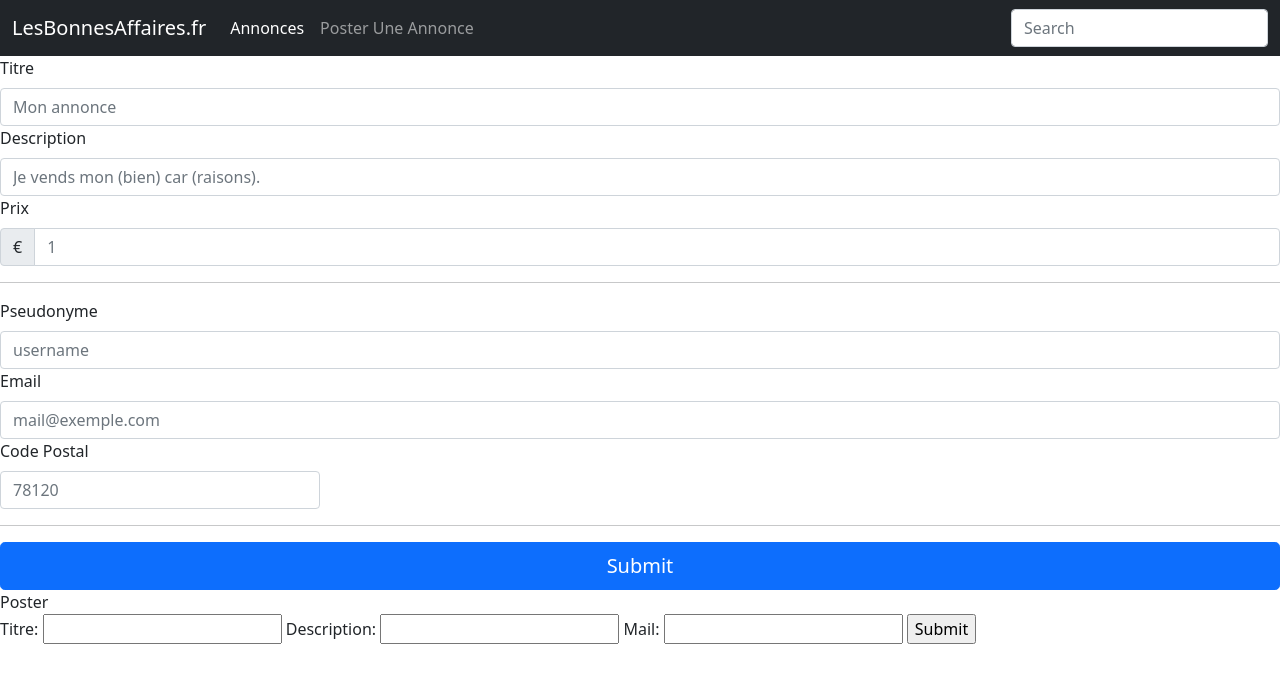
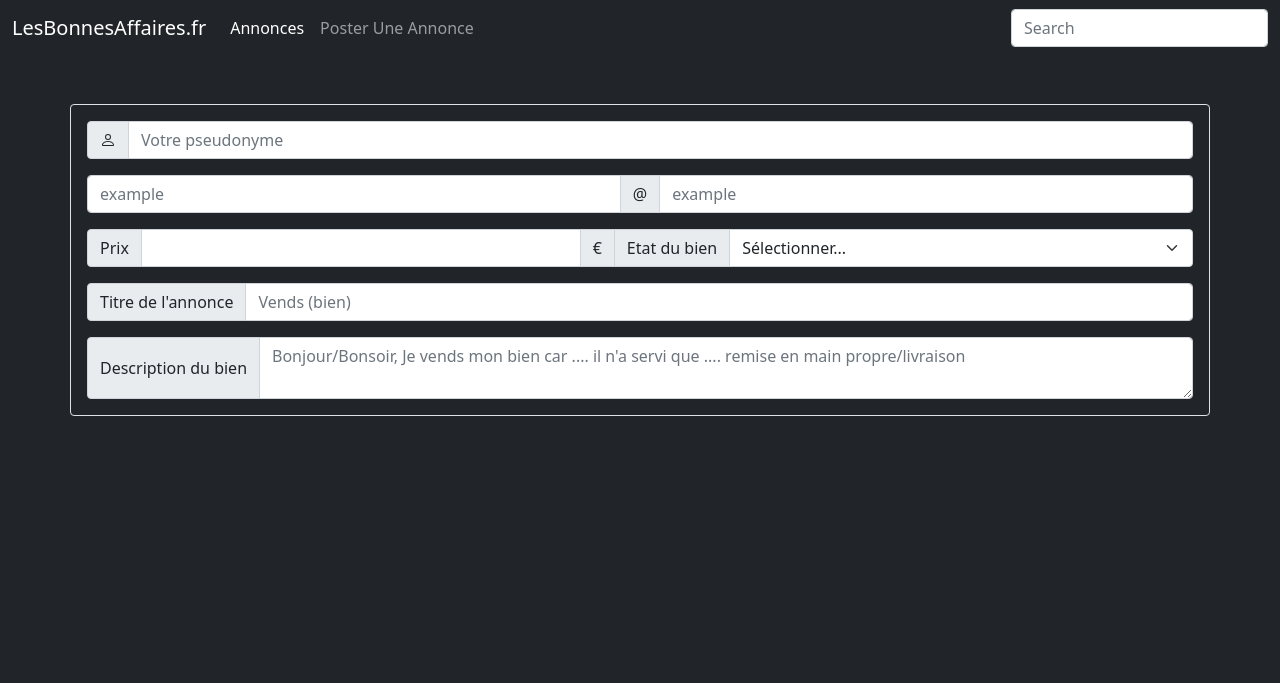
Before and after one commit to Scaffus/Annonces-Web, a Flask app: page /newPost in a window 1280 px wide. Shown: the top 683 px of the page. Run offline with Flask 2, Linux system fonts and the light colour scheme.

Commit message:
v0.1 of annonces

```diff
--- /dev/null
+++ b/app.py
@@ -0,0 +1,71 @@
+from flask import Flask, render_template, request, redirect
+from flask_sqlalchemy import SQLAlchemy
+from sqlalchemy import desc
+from datetime import datetime
+
+app = Flask(__name__)
+app.config['SQLALCHEMY_DATABASE_URI'] = 'sqlite:///annonces.db'
+db = SQLAlchemy(app)
+
+class Post(db.Model):
+
+    id              = db.Column(db.Integer, primary_key = True)
+    title           = db.Column(db.Text, nullable = False)
+    description     = db.Column(db.Text, nullable = False)
+    mail            = db.Column(db.Text, nullable = False)
+    price           = db.Column(db.Text, nullable = False)
+    username        = db.Column(db.Text, nullable = False)
+    asset_condition = db.Column(db.Text, nullable = False)
+
+    def __repr__(self):
+        return 'Post ' + str(self.id)
+
+
+@app.route('/', methods=['GET', 'POST'])
+def home():
+
+    if request.method == 'POST':
+
+        title           = request.form['title']
+        description     = request.form['description']
+        mailName        = request.form['mailName']
+        mailHost        = request.form['mailHosr']
+        price           = request.form['price']
+        username        = request.form['username']
+        asset_condition = request.form['assetCondition']
+
+        # if title:
+        if description and mailName and mailHost and title and description and price and asset_condition and username:
+
+            mail = '{}@{}'.format(mailName, mailHost)
+
+            newPost = Post(title=title, description=description, mail=mail, price=price, username=username, asset_condition=asset_condition)
+
+            db.session.add(newPost)
+            db.session.commit()
+
+
+        return redirect('/')
+
+    else:
+
+        allPosts = Post.query.order_by(Post.id.desc()).all()
+        return render_template('index.html', posts=allPosts)
+
+@app.route('/post/delete/<int:id>')
+def delete(id):
+
+    post = Post.query.get_or_404(id)
+
+    db.session.delete(post)
+    db.session.commit()
+
+    return redirect('/')
+
+@app.route('/newPost')
+def new_post():
+
+    return render_template('newPost.html')
+
+if __name__ == '__main__':
+    app.run(debug = True)
--- a/main.py
+++ /dev/null
@@ -1,74 +0,0 @@
-from flask import Flask, render_template, request, redirect
-from flask_sqlalchemy import SQLAlchemy
-from sqlalchemy import desc
-from datetime import datetime
-
-app = Flask(__name__)
-app.config['SQLALCHEMY_DATABASE_URI'] = 'sqlite:///posts.db'
-db = SQLAlchemy(app)
-
-class Post(db.Model):
-
-    id          = db.Column(db.Integer, primary_key = True)
-    title       = db.Column(db.Text, nullable = False)
-    description = db.Column(db.Text, nullable = False)
-    mail        = db.Column(db.Text, nullable = False)
-    price       = db.Column(db.Text, nullable = False)
-    username    = db.Column(db.Text, nullable = False)
-    zip_code    = db.Column(db.Text, nullable = False)
-
-    def __repr__(self):
-        return 'Post ' + str(self.id)
-
-
-@app.route('/', methods=['GET', 'POST'])
-def home():
-
-    if request.method == 'POST':
-
-        title       = request.form['title']
-        description = request.form['description']
-        mail        = request.form['mail']
-        price       = request.form['price']
-        username    = request.form['username']
-        zip_code    = request.form['zip_code']
-
-        # if title:
-        if description:
-            if mail:
-                newPost = Post(title=title, description=description, mail=mail, price=price, username=username, zip_code=zip_code)
-
-                db.session.add(newPost)
-                db.session.commit()
-            else:
-                return redirect('/')
-            # else:
-            #     return redirect('/')
-        else:
-            return redirect('/')
-
-
-        return redirect('/')
-
-    else:
-
-        allPosts = Post.query.order_by(Post.id.desc()).all()
-        return render_template('index.html', posts=allPosts)
-
-@app.route('/post/delete/<int:id>')
-def delete(id):
-
-    post = Post.query.get_or_404(id)
-
-    db.session.delete(post)
-    db.session.commit()
-
-    return redirect('/')
-
-@app.route('/newPost')
-def new_post():
-
-    return render_template('newPost.html')
-
-if __name__ == '__main__':
-    app.run(debug = True)
--- a/templates/base.html
+++ b/templates/base.html
@@ -6,12 +6,38 @@
     <meta charset="UTF-8">
     <meta http-equiv="X-UA-Compatible" content="IE=edge">
     <meta name="viewport" content="width=device-width, initial-scale=1.0">
-    <link href="https://cdn.jsdelivr.net/npm/bootstrap@5.0.0-beta2/dist/css/bootstrap.min.css" rel="stylesheet" integrity="sha384-BmbxuPwQa2lc/FVzBcNJ7UAyJxM6wuqIj61tLrc4wSX0szH/Ev+nYRRuWlolflfl" crossorigin="anonymous">
+    <link href="https://cdn.jsdelivr.net/npm/bootstrap@5.0.0-beta2/dist/css/bootstrap.min.css" rel="stylesheet"
+        integrity="sha384-BmbxuPwQa2lc/FVzBcNJ7UAyJxM6wuqIj61tLrc4wSX0szH/Ev+nYRRuWlolflfl" crossorigin="anonymous">
+    <title>LesBonnesAffaires.fr</title>
     {% block head %} {% endblock %}
 
 </head>
 
-<body>
+<body class="bg-dark">
+
+    <nav class="navbar navbar-expand navbar-dark bg-dark" aria-label="Second navbar example">
+        <div class="container-fluid">
+            <a class="navbar-brand" href="#">LesBonnesAffaires.fr</a>
+            <button class="navbar-toggler" type="button" data-bs-toggle="collapse" data-bs-target="#navbarsExample02"
+                aria-controls="navbarsExample02" aria-expanded="false" aria-label="Toggle navigation">
+                <span class="navbar-toggler-icon"></span>
+            </button>
+
+            <div class="collapse navbar-collapse" id="navbarsExample02">
+                <ul class="navbar-nav me-auto">
+                    <li class="nav-item">
+                        <a class="nav-link active" aria-current="page" href="/">Annonces</a>
+                    </li>
+                    <li class="nav-item">
+                        <a class="nav-link" href="/newPost">Poster Une Annonce</a>
+                    </li>
+                </ul>
+                <form>
+                    <input class="form-control" type="text" placeholder="Search" aria-label="Search" />
+                </form>
+            </div>
+        </div>
+    </nav>
 
     <div>
         {% block body %} {% endblock %}
--- a/templates/newPost.html
+++ b/templates/newPost.html
@@ -1,107 +1,63 @@
-{% extends 'base.html' %}
+{% extends 'base.html' %} {% block head %}
+<title>LesBonnesAffaires.fr</title>
+{% endblock %} {% block body %}
 
-{% block head %}
-<title>LesBonnesAffaires.fr</title>
-{% endblock %}
 
-{% block body %}
-<nav class="navbar navbar-expand navbar-dark bg-dark" aria-label="Second navbar example">
-    <div class="container-fluid">
-      <a class="navbar-brand" href="#">LesBonnesAffaires.fr</a>
-      <button class="navbar-toggler" type="button" data-bs-toggle="collapse" data-bs-target="#navbarsExample02" aria-controls="navbarsExample02" aria-expanded="false" aria-label="Toggle navigation">
-        <span class="navbar-toggler-icon"></span>
-      </button>
+<div class="p-5">
+  <div class="container border border-1 rounded p-3">
+    <form action="/" method="POST">
 
-      <div class="collapse navbar-collapse" id="navbarsExample02">
-        <ul class="navbar-nav me-auto">
-          <li class="nav-item">
-            <a class="nav-link active" aria-current="page" href="/">Annonces</a>
-          </li>
-          <li class="nav-item">
-            <a class="nav-link" href="/newPost">Poster Une Annonce</a>
-          </li>
-        </ul>
-        <form>
-          <input class="form-control" type="text" placeholder="Search" aria-label="Search">
-        </form>
-      </div>
-    </div>
-  </nav>
-
-<form action="/" method="POST">
-  <div class="col-12">
-    <label for="title" class="form-label">Titre</label>
-    <div class="input-group has-validation">
-      <input type="text" name="title" class="form-control" id="titre" placeholder="Mon annonce" required="">
-    <div class="invalid-feedback">
-        Un titre est requis.
-      </div>
-    </div>
-  </div>
-
-  <div class="col-12">
-    <label for="description" class="form-label">Description</label>
-    <div class="input-group has-validation">
-      <input type="text" name="description" class="form-control" id="description" placeholder="Je vends mon (bien) car (raisons)." required="">
-    <div class="invalid-feedback">
-        Une description est requise.
-      </div>
-    </div>
-  </div>
-
-  <div class="col-12">
-    <label for="price" class="form-label">Prix</label>
-    <div class="input-group has-validation">
-      <span class="input-group-text">€</span>
-      <input type="text" name="price" class="form-control" id="price" placeholder="1" required="">
-    <div class="invalid-feedback">
-        Un prix est requis.
-      </div>
-    </div>
-  </div>
-
-  <hr>
-
-        <div class="col-12">
-          <label for="username" class="form-label">Pseudonyme</label>
-          <div class="input-group has-validation">
-            <input type="text" name="username" class="form-control" id="username" placeholder="username" required="">
-          <div class="invalid-feedback">
-              Un pseudonyme est requis.
-            </div>
-          </div>
-        </div>
-
-        <div class="col-12">
-          <label for="email" class="form-label">Email</label>
-          <input type="email" name="mail" class="form-control" id="email" placeholder="mail@exemple.com">
-          <div class="invalid-feedback">
-            Entrez une adresse mail valide.
-          </div>
-        </div>
-
-        <div class="col-md-3">
-          <label for="zip_code" class="form-label">Code Postal</label>
-          <input type="text" name="zip_code" class="form-control" id="zip_code" placeholder="78120" required="">
-          <div class="invalid-feedback">
-            Un code postal valide requis.
-          </div>
-        </div>
+      <div class="input-group mb-3">
+        <!-- <span class="input-group-text">Prénom</span>
+        <input type="text" class="form-control" placeholder="Jean" aria-label="prenom"
+          aria-describedby="basic-addon1" />
+        <span class="input-group-text">Nom</span>
+        <input type="text" class="form-control" placeholder="Dupont" aria-label="nom"
+          aria-describedby="basic-addon1" /> -->
+        <span class="input-group-text" id="basic-addon1"><svg xmlns="http://www.w3.org/2000/svg" width="16" height="16"
+            fill="currentColor" class="bi bi-person" viewBox="0 0 16 16">
+            <path
+              d="M8 8a3 3 0 1 0 0-6 3 3 0 0 0 0 6zm2-3a2 2 0 1 1-4 0 2 2 0 0 1 4 0zm4 8c0 1-1 1-1 1H3s-1 0-1-1 1-4 6-4 6 3 6 4zm-1-.004c-.001-.246-.154-.986-.832-1.664C11.516 10.68 10.289 10 8 10c-2.29 0-3.516.68-4.168 1.332-.678.678-.83 1.418-.832 1.664h10z" />
+          </svg></span>
+        <input name="username" type="text" class="form-control" placeholder="Votre pseudonyme" aria-label="Username"
+          aria-describedby="basic-addon1" />
       </div>
 
-      <hr>
+      <div class="input-group mb-3">
+        <input name="mailName" type="text" class="form-control" placeholder="example" aria-label="Username" />
+        <span class="input-group-text">@</span>
+        <input name="mailHost" type="text" class="form-control" placeholder="example" aria-label="Username" />
+        <!-- <input type="text" class="form-control" placeholder="example.com" aria-label="Server" /> -->
+      </div>
 
-      <input class="w-100 btn btn-primary btn-lg" type="submit">Poster</button>
+      <div class="input-group mb-3" style="justify-content: space-between;">
+        <span class="input-group-text">Prix</span>
+        <input name="price" type="text" class="form-control" aria-label="prix" />
+        <span class="input-group-text">€</span>
+        <span class="input-group-text">Etat du bien</span>
+        <select name="assetCondition" class="form-select" id="inputGroupSelect01">
+          <option selected>Sélectionner...</option>
+          <option value="5">Neuf</option>
+          <option value="4">Très bon état</option>
+          <option value="3">Bon état</option>
+          <option value="2">Assez bon état</option>
+          <option value="1">Etat médiocre</option>
+        </select>
+      </div>
+
+      <div class="input-group mb-3">
+        <span class="input-group-text">Titre de l'annonce</span>
+        <input name="title" type="text" class="form-control" placeholder="Vends (bien)">
+      </div>
+
+      <div class="input-group">
+        <span class="input-group-text">Description du bien</span>
+        <textarea name="description" class="form-control" aria-label="Description du bien" placeholder="Bonjour/Bonsoir, Je vends mon bien car .... il n'a servi que .... remise en main propre/livraison"></textarea>
+      </div>
     </form>
   </div>
-</form>
+</div>
 
-<form action="/" method="POST">
-    Titre: <input type="text" name="title" class="form" id="title">
-    Description: <input type="text" name="description" class="form" id="description">
-    Mail: <input type="text" name="mail" class="form" id="mail">
 
-    <input type="submit" name="submit" class="form" id="submit">
-</form>
 
 {% endblock %}
```
Also changed, not shown: templates/index.html (+11 -31 lines), annonces.db (added).
